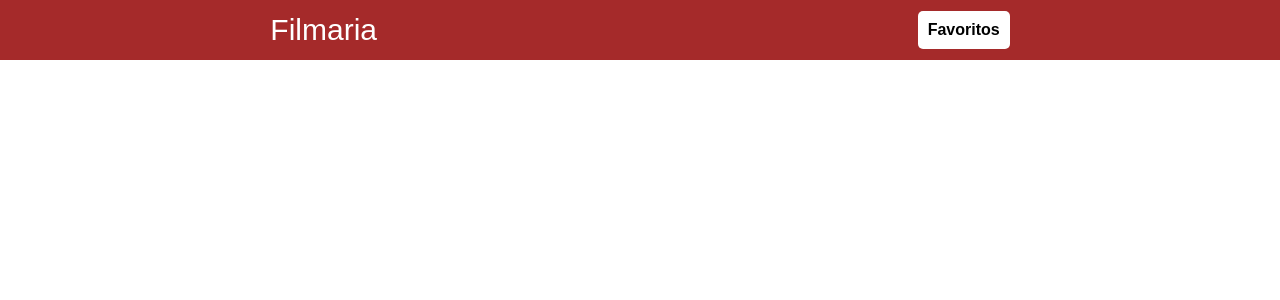
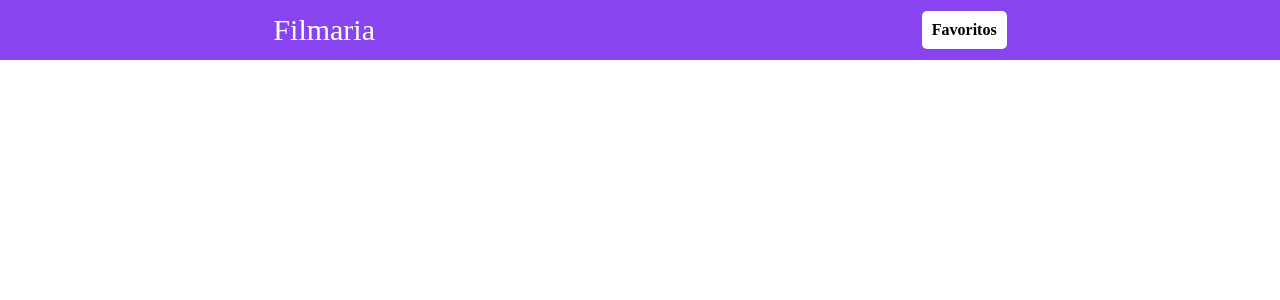
Before and after one commit to inando85/filmaria-reactjs, a React (Create React App) app: page /filme/1 in a window 1280 px wide. Shown: the top 300 px of the page. Built offline with nearby package versions, Linux system fonts and the light colour scheme.

Commit message:
Added Home page

```diff
--- a/package.json
+++ b/package.json
@@ -6,6 +6,7 @@
     "@testing-library/jest-dom": "^5.11.4",
     "@testing-library/react": "^11.1.0",
     "@testing-library/user-event": "^12.1.10",
+    "axios": "^0.21.1",
     "react": "^17.0.2",
     "react-dom": "^17.0.2",
     "react-router-dom": "^5.2.0",
--- a/src/App.js
+++ b/src/App.js
@@ -1,9 +1,5 @@
 import './styles.css'
 import Routes from './routes'
-
-
-// https://sujeitoprogramador.com/r-api/?api=filmes/
-
 
 const App = () =>  {
   return (
--- a/src/components/Header/header.css
+++ b/src/components/Header/header.css
@@ -1,25 +1,25 @@
 header {
+  width: 100%;
+  height: 3.75rem;
+  background-color: #84e;
   display: flex;
   align-items: center;
   justify-content: space-around;
-  width: 100%;
-  height: 60px;
-  background-color: brown;
 }
 
 .logo {
+  cursor: pointer;
+  font-size: 1.875rem;
+  color: #fff;
   text-decoration: none;
-  font-size: 30px;
-  color: #fff;
-  cursor: pointer;
 }
 
 .favoritos {
   cursor: pointer;
-  text-decoration: none;
-  background-color: #fff;
-  border-radius: 5px;
-  padding: 10px;
   font-weight: bold;
   color: #000;
+  background-color: #fff;
+  text-decoration: none;
+  padding: .625rem;
+  border-radius: .3125rem;
 }
--- a/src/components/Header/index.js
+++ b/src/components/Header/index.js
@@ -5,7 +5,7 @@ const Header = () => {
   return (
     <header>
       <Link className="logo" to="/">Filmaria</Link>
-      <Link className="favoritos" to="/">Favoritos</Link>
+      <Link className="favoritos" to="/favoritos">Favoritos</Link>
     </header>
   )
 }
--- /dev/null
+++ b/src/pages/Home/home.css
@@ -0,0 +1,52 @@
+.container {
+  width: 90%;
+  max-width: 50rem;
+  margin: 0 auto;
+  display: flex;
+  flex-direction: column;
+  justify-content: center;
+  align-items: center;
+}
+
+.lista-filmes {
+  margin: 1.25rem 0;
+}
+
+.lista-filmes article {
+  display: flex;
+  flex-direction: column;
+  justify-content: center;
+  align-items: center;
+  background-color: #fff;
+  margin: 2.5rem 0;
+}
+
+.lista-filmes article strong {
+  padding-bottom: .9375rem;
+  font-size: 1.375rem;
+  background-color: #84e;
+  color: #fff;
+  width: 100%;
+  padding: .625rem 0;
+  text-align: center;
+  border-top-left-radius: .625rem;
+  border-top-right-radius: .625rem;
+}
+
+.lista-filmes article a {
+  width: 100%;
+  text-align: center;
+  text-decoration: none;
+  color: #fff;
+  background-color: #84e;
+  font-size: 1.375rem;
+  padding: .625rem 0;
+  border-bottom-left-radius: .625rem;
+  border-bottom-right-radius: .625rem;
+  font-weight: bold;
+  transition: all .5s;
+}
+
+.lista-filmes article a:hover {
+  opacity: 0.8;
+}
--- a/src/pages/Home/index.js
+++ b/src/pages/Home/index.js
@@ -1,6 +1,39 @@
+import { useState, useEffect } from 'react'
+import { Link } from 'react-router-dom'
+
+import './home.css'
+
+import api from '../../services/api'
+
 const Home = () => {
+  const [filmes, setFilmes] = useState([])
+
+  useEffect(() => {
+    async function loadFilmes () {
+      const response = await api.get('/r-api/?api=filmes')
+      setFilmes(response.data)
+    }
+
+    loadFilmes()
+
+  }, [])
+
   return (
-    <h1>Home</h1>
+    <div className="container">
+      <div className="lista-filmes">
+        {
+          filmes.map(filme => {
+            return (
+              <article key={filme.id}>
+                <strong> {filme.nome} </strong>
+                <img src={filme.foto} alt={filme.nome}/>
+                <Link to="/">Acessar</Link>
+              </article>
+            )
+          })
+        }
+      </div>
+    </div>
   )
 }
 
--- /dev/null
+++ b/src/services/api.js
@@ -0,0 +1,10 @@
+import axios from 'axios'
+
+// r-api/?api=filmes/ (ROTA PARA TODOS OS FILMES)
+// r-api/?api=filmes/123 (ROTA PARA O FILME DO ID 123)
+
+const api = axios.create({
+  baseURL: 'https://sujeitoprogramador.com'
+})
+
+export default api
--- a/src/styles.css
+++ b/src/styles.css
@@ -2,13 +2,14 @@
   margin: 0;
   padding: 0;
   box-sizing: border-box;
-  font-family: sans-serif;
 }
 
-.app {
+img {
+  max-width: 100%;
+}
+
+body {
   width: 100%;
-  display: flex;
-  flex-direction: column;
-  align-items: center;
-  justify-content: center;
+  min-height: 100vh;
+  font-size: 16px;
 }
```
Also changed, not shown: 1 other file (tests, documents, lock files or other folders).
